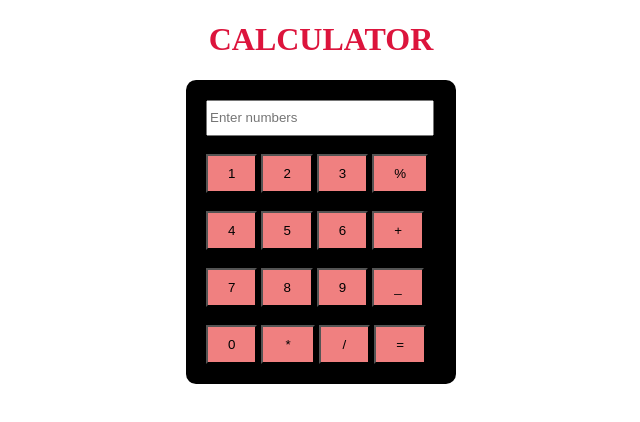
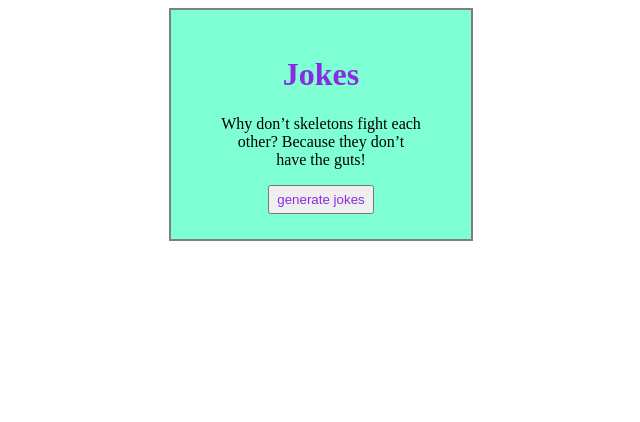
Before and after one commit to pavithrag25/kk, a plain HTML site: page index.html in a window 1280 px wide. Shown: the whole page, without its empty margins (319-959 px from the left). Drawn offline with Linux system fonts and the light colour scheme.

Commit message:
Add files via upload

```diff
--- a/index.html
+++ b/index.html
@@ -4,28 +4,55 @@
     <meta charset="UTF-8">
     <meta name="viewport" content="width=device-width, initial-scale=1.0">
     <title>Document</title>
+    <script>
+        function myfunc()
+        {
+            document.getElementById("demo").innerHTML= "Why was the math book sad? had too many problems! 😄";
 
+        }
+    </script>
+    <style>
+        h1{
+            color: blueviolet;
+            text-align: center;
+            font-weight: bold;
+        }
+        /* body{
+            display: block;
+            border: solid 5px;
+            margin:90px;
+            padding: 90px 250px;
+            background-color: aquamarine;
+            border-radius: 20px;
+            align-content: center;
+        } */
+        p{
+            text-align: center;
+        }
+        #btn{
+            display: block;
+            text-align: center;
+            margin: auto;
+            padding: 5px 7px;
+            color: blueviolet;
+
+        }
+        .main{
+            border: solid 2px gray;
+            background-color: aquamarine;
+            margin: auto;
+            width: 200px;
+            padding: 25px 50px;
+        }
+    </style>
 </head>
 <body>
-    <h1 style="text-align: center; color: crimson;">CALCULATOR</h1>
-    <div style="background-color: black; border-radius: 10px; padding: 20px 20px;width: 230px;margin: 0 auto;">
-        <input type="text" placeholder="Enter numbers" style="width: 220px;height: 30px;"><br><br>
-        <button style="padding: 10px 20px;background-color:lightcoral;">1</button>
-        <button style="padding: 10px 20px;background-color:lightcoral;">2</button>
-        <button style="padding: 10px 20px;background-color:lightcoral;">3</button>
-        <button style="padding: 10px 20px;background-color:lightcoral;">%</button><br><br>
-        <button style="padding: 10px 20px;background-color:lightcoral;">4</button>
-        <button style="padding: 10px 20px;background-color:lightcoral;">5</button>
-        <button style="padding: 10px 20px;background-color:lightcoral;">6</button>
-        <button style="padding: 10px 20px;background-color:lightcoral;">+</button><br><br>
-        <button style="padding: 10px 20px;background-color:lightcoral;">7</button>
-        <button style="padding: 10px 20px;background-color:lightcoral;">8</button>
-        <button style="padding: 10px 20px;background-color:lightcoral;">9</button>
-        <button style="padding: 10px 20px;background-color:lightcoral;">_</button><br><br>
-        <button style="padding: 10px 20px;background-color:lightcoral;">0</button>
-        <button style="padding: 10px 22px;background-color:lightcoral;">*</button>
-        <button style="padding: 10px 22px;background-color:lightcoral;">/</button>
-        <button style="padding: 10px 20px;background-color:lightcoral;">=</button>
-    </div>
+    <div class="main">
+    <h1>Jokes</h1>
+    <p id="demo">Why don’t skeletons fight each other?
+        Because they don’t have the guts!
+    </p>
+    <button id="btn" type="button" onclick="myfunc()">generate jokes</button>
+</div>
 </body>
 </html>
```
